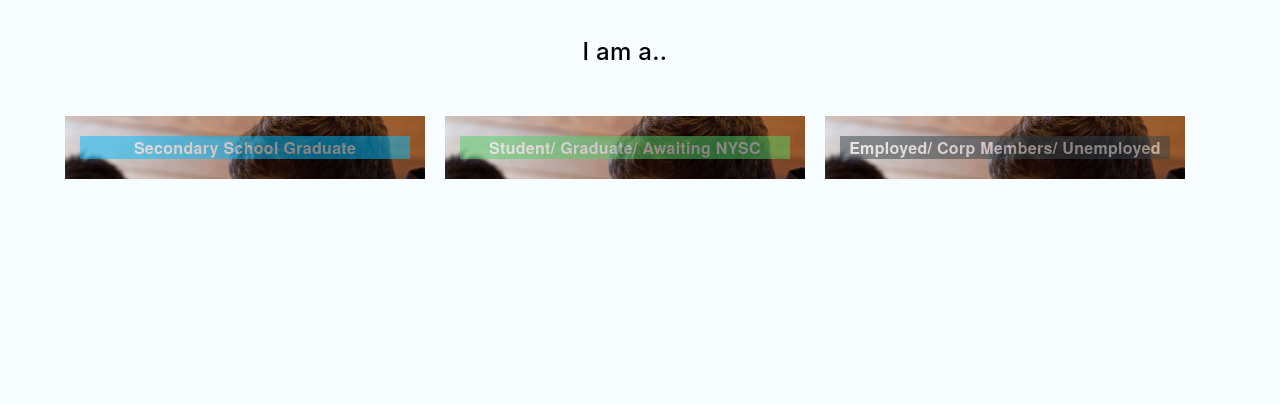
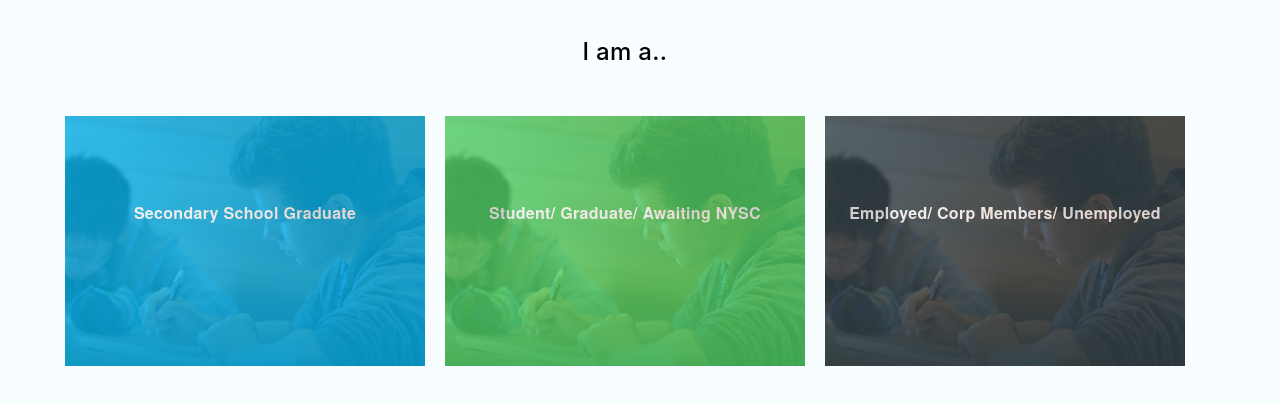
Before and after one commit to devcenter-square/coding101, a website: page frontend/category.html in a window 1280 px wide. Shown: the part 80-484 px from the top of the page. Drawn offline with Linux system fonts and the light colour scheme.

Commit message:
Overlay box - correction

```diff
--- a/frontend/assets/css/style.css
+++ b/frontend/assets/css/style.css
@@ -133,13 +133,17 @@ body {
 .background {
     background: url(../img/student.jpg);
     background-size: cover;
-    padding: 15px;
+    height: 250px;
 }
 
 .transbox {
-    opacity: 0.5;
+    height: 100%;
+    width: 100%;
+    opacity: 0.8;
     filter: alpha(opacity=60);
     text-align: center;
+    padding: 15px;
+    padding-top: 80px;
 }
 
 .transbox p {
@@ -149,7 +153,7 @@ body {
 }
 
 .blue {
-    background-color: #00bfff;
+    background-color: #08b2ea;
 }
 
 .green {
```
